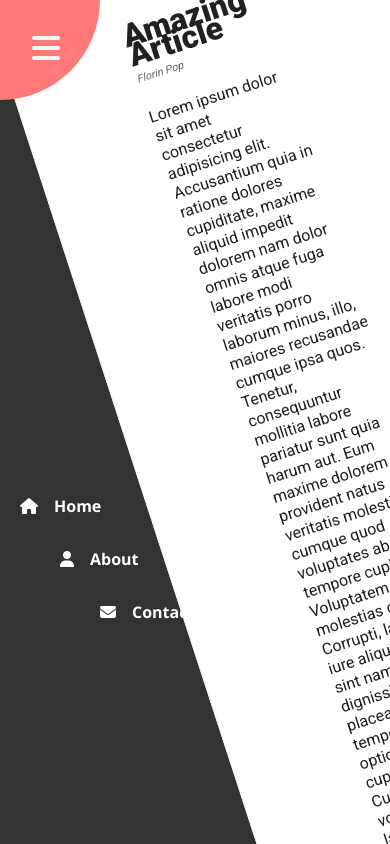
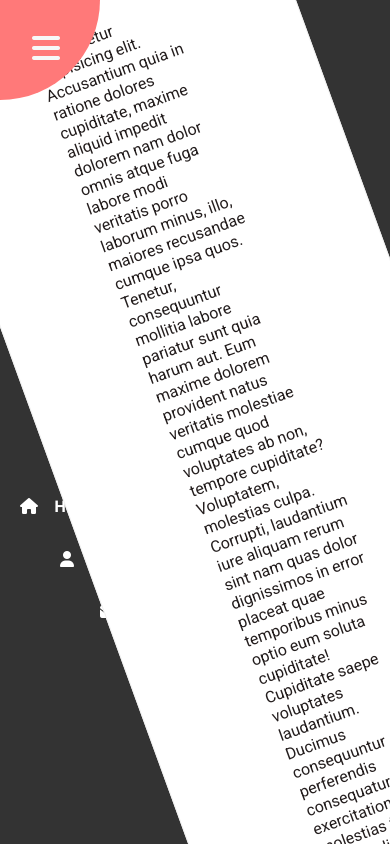
Before and after one commit to Xaheersays/chlallenge-03-Rotating-Navigation, a plain HTML site: page index.html in a window 390 px wide. Both pictures are taken after a click on the icon 46 px from the left and 48 px from the top of the page. Shown: the top 844 px of the page. Drawn offline with Linux system fonts and the light colour scheme.

Commit message:
slight change in mobile version

```diff
--- a/stylesheet/styles.css
+++ b/stylesheet/styles.css
@@ -170,7 +170,7 @@
 
 @media  screen and (width<500px){
     .transition-class{
-        transform: rotate(-18deg) translateY(-49px) translateX(300px);
+        transform: rotate(-18deg) translateY(-49px) translateX(320);
     }
 
 }
```
